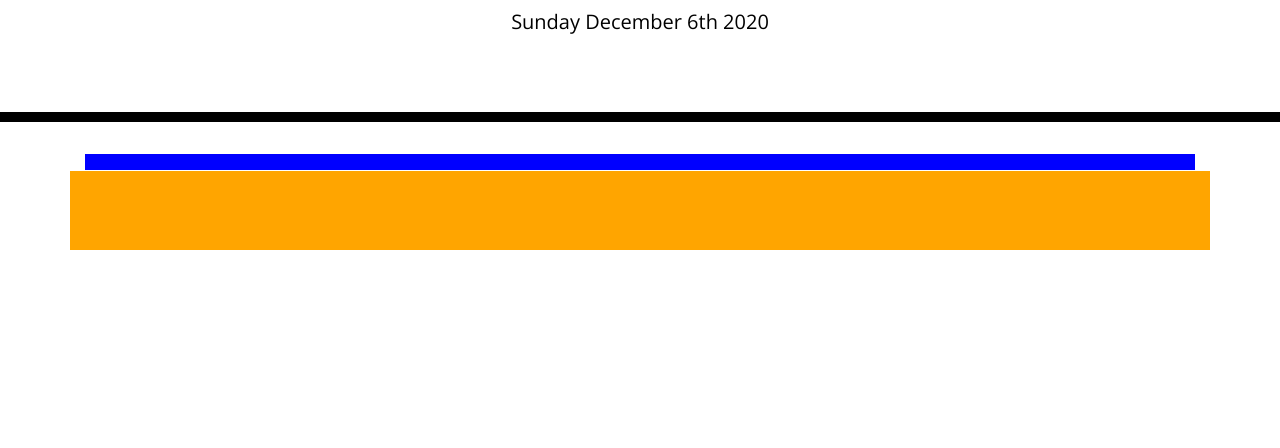
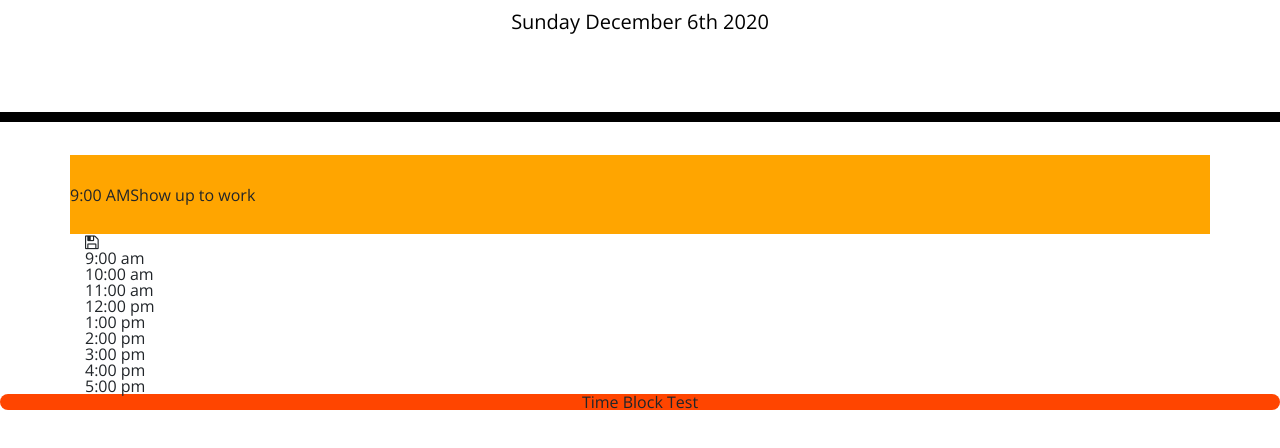
Before and after one commit to LukeMartin-123/Day-Planner, a plain HTML site: page index.html in a window 1280 px wide. Shown: the part 182-630 px from the top of the page. Drawn offline with nearby package versions, Linux system fonts and the light colour scheme.

Commit message:
Small updates

```diff
--- a/index.html
+++ b/index.html
@@ -30,21 +30,35 @@
   <div class="container">
     <!-- Timeblocks go here // These are worth hardcoding in HTML, look at style.css for help-->
 
-    <div class="time-block"> </div>
-    <div class="description"> </div>
-    <div class="row"> </div>
-    <div class=="hour"> </div>
-    <div class=="saveBtn"> </div>
 
+    <div class="row">
+      <div class=="hour">
+        <p>9:00 AM</p>
+      </div>
+
+      <div class="description">
+        <p>Show up to work</p>
+      </div>
+
+    </div>
+
+
+    <div class=="saveBtn">
+      <i class="fa fa-floppy-o" aria-hidden="true"></i>
+    </div>
+  </div>
   </div>
 
+  <div class="time-block">
+    <p>Time Block Test</p>
+  </div>
 
   <div class=="past"> </div>
   <div class=="present"> </div>
   <div class=="future"> </div>
 
 
-<!-- // THEN each time block is color-coded to indicate whether it is in the past, present, or future
+  <!-- // THEN each time block is color-coded to indicate whether it is in the past, present, or future
 	// we need a reference to the current time to compare against the time blocks
 	// what jQuery methods do we have at our disposal to add and remove styles from our elements
 	// based on the time? -->
--- a/script.js
+++ b/script.js
@@ -1,7 +1,7 @@
 const now = moment();
-var timeSlot = $('#hour');
-var rowDiv = $('#row');
-var containerDiv = $('#container');
+var timeSlot = $('.hour');
+var rowDiv = $('.row');
+var containerDiv = $('.container');
 
 let day = [
     {
@@ -75,22 +75,22 @@ $("#currentDay").text(now.format("dddd MMMM Do YYYY"))
 for (var i = 0; i < day.length; i++) {
 
     // This creates a new div for each row needed.
-    var addRow = $("<div>" + day[i] + "</div>");
+    var addRow = $("<div>" + day[i].hour + " " + day[i].abbrieviation + "</div>");
 
     // It then adds this new row div.
-    addRow.append(containerDiv);
+    containerDiv.append(addRow);
 }
 
 
  // For Loop then loops through our day array...
- for (var i = 0; i < day.length; i++) {
+//  for (var i = 0; i < day.length; i++) {
 
-    // It then creates a new div for each drink. Note we create divs and add the content in the same line.
-    var newTimeDiv = $("<div>" + day[i] + "</div>");
+//     // It then creates a new div for each drink. Note we create divs and add the content in the same line.
+//     var newTimeDiv = $("<div>" + day[i] + "</div>");
 
-    // It then adds this new div to the drinkList div.
-    timeSlot.append(newTimeDiv);
- }
+//     // It then adds this new div to the drinkList div.
+//     containerDiv.append(newTimeDiv);
+//  }
 
 // Add each hour to a row- Use a for loop to cycle through the hours and append them to the DOM.
 // Add a section for the user to place a reminder in each row
--- a/style.css
+++ b/style.css
@@ -11,6 +11,8 @@ textarea{
   color: #000000;
   border-left: 1px solid black;
   padding: 10px;
+  width: 100%;
+  height: 100%;
 }
 
 .jumbotron {
@@ -23,14 +25,12 @@ textarea{
 
 .description{
   white-space: pre-wrap;
-  background-color: blue;
-
 }
 
 .time-block{
   text-align: center;
   border-radius: 15px;
-  background-color: red;
+  background-color: orangered;
 
 }
 
@@ -39,12 +39,14 @@ textarea{
   height: 80px;
   border-top: 1px solid white;;
   background-color: orange;
+
 }
 
 .hour {
   background-color: #ffffff;
   color: #000000;
   border-top: 1px dashed #000000;
+
 
 }
 
@@ -69,6 +71,7 @@ textarea{
   border-bottom-right-radius: 15px;
   background-color: #06AED5;
   color: white;
+  float: right;
 }
 
 .saveBtn i:hover {
```
